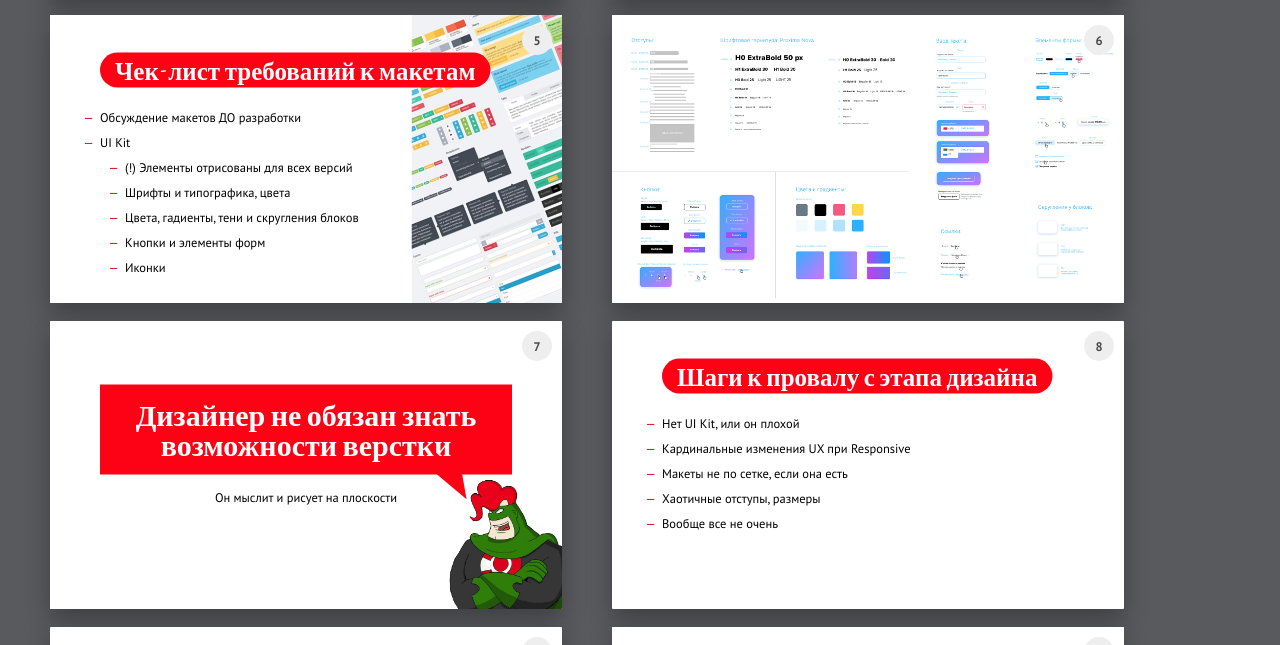
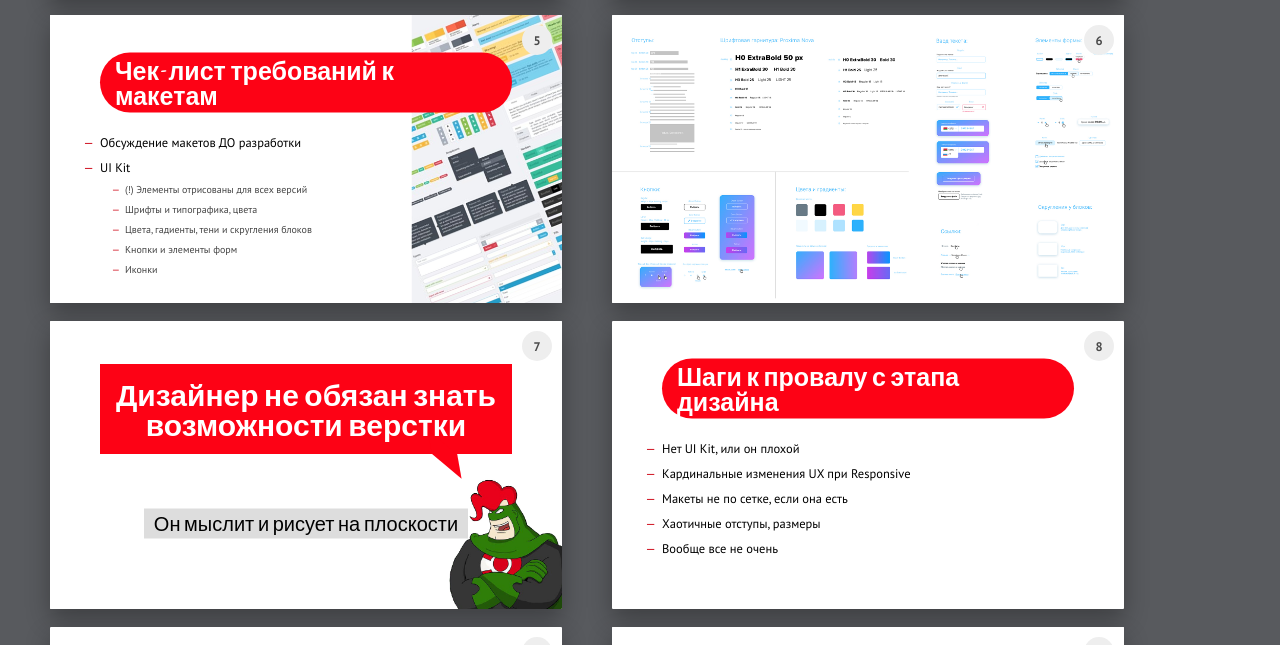
Before and after one commit to neesoglasnaja/FrontendConf2020, a website: page src/index.jade in a window 1280 px wide. Shown: the part 741-1386 px from the top of the page. Drawn offline with nearby package versions, Linux system fonts and the light colour scheme; files that its build step writes are made by us from their sources; files whose address does not match are found by name; a web font is replaced by a local one.

Commit message:
Update font info and вендуы

```diff
--- a/src/blocks/slide.jade
+++ b/src/blocks/slide.jade
@@ -1,6 +1,6 @@
 mixin slide(parameters)
 	- var name=parameters.name?""+parameters.name:""
-	- var shout=parameters.shout?" "+"shout shrink":""
+	- var shout=parameters.shout?" "+"shout":""
 	- var classes=parameters.classes?" "+parameters.classes:""
 	- var styles=parameters.styles?" "+parameters.styles:""
 
--- a/src/index.jade
+++ b/src/index.jade
@@ -20,9 +20,10 @@ html(lang='ru')
     header.caption
       h1 !{title}
     +slide({name: 'cover', header: title, classes:'label-header cover'})
-      p И немного про то, как не быть&nbsp;
-        span.strike мудаком
-        |  ленивым кодером
+      p
+        span.subtitle Как не быть&nbsp;
+          span.strike мудаком
+          |  ленивым кодером
       p.author Александра Шинкевич (
         a(href='https://twitter.com/neesoglasnaja' target="_blank") @neesoglasnaja
         | )
@@ -58,8 +59,9 @@ html(lang='ru')
             li Иконки
     +slide({header: "", classes: "label-header"})
       +cover('pictures/ui-kit.jpg')
-    +slide({header: "Дизайнер не обязан знать возможности верстки", shout: true, classes: 'label-header captain'})
-      p.captain-text.next Он мыслит и рисует на плоскости
+    +slide({header: "Дизайнер не обязан знать<br>возможности верстки", shout: true, classes: 'label-header captain'})
+      p.captain-text
+        span.subtitle Он мыслит и рисует на плоскости
       img.cover.width(src='pictures/cap.jpg')
     +slide({header: "Шаги к провалу с этапа дизайна", classes: "label-header"})
       ul
@@ -70,11 +72,12 @@ html(lang='ru')
         li.next Вообще все не очень
     +slide({header: "Плохой дизайн в коде", classes: "label-header"})
     +slide({header: "Проще и дешевле исправить дизайн,<br>чем писать плохой код", shout: true, classes: 'label-header captain'})
-      p.captain-text.next Клиенту тоже можно объяснить
+      p.captain-text Клиенту тоже можно объяснить
       img.cover.width(src='pictures/cap.jpg')
     +slide({header: "Хороший UI Kit в коде", classes: "label-header"})
     +slide({header: "Плохой код больно писать и поддерживать", shout: true, classes: 'label-header captain'})
-      p.captain-text.next Никто не любит говнокод
+      p.captain-text
+        span.subtitle Никто не любит говнокод
       img.cover.width(src='pictures/cap.jpg')
     +slide({header: "Не пиши плохой код", shout: true, classes: 'label-header captain'})
       p.captain-text.next Пиши хороший
--- a/src/styles/slides.styl
+++ b/src/styles/slides.styl
@@ -26,8 +26,6 @@ iframe
         position: absolute
         bottom: 15px;
         left: 36%
-    .strike
-        text-decoration: line-through
 #theend
     h2
         margin-top: -100px
@@ -38,6 +36,9 @@ iframe
         height: auto;
         min-width: 100%;
         min-height: 100%;
+
+.strike
+    text-decoration: line-through
 
 .img-full
     text-align center
--- a/src/styles/theme.styl
+++ b/src/styles/theme.styl
@@ -35,7 +35,15 @@ gray-color = #4a4a4a
         padding-left: 550px
     h2
         color #830000
-        font-family: 'Amatic SC'
+        font-family: 'Amatic SC', sans-serif;
+    .subtitle
+        font-family: 'Amatic SC', sans-serif;
+        background-color: #ddd
+        width: auto
+        display: inline-block;
+        font-size: 40px !important
+        padding: 5px 20px;
+        line-height: 50px;
     .formula
         font-size 48px
         margin 50px auto 0
@@ -61,6 +69,11 @@ gray-color = #4a4a4a
             bottom: 15%;
             left 50%
             margin-left: -100px
+    li > ul > li
+        color: #444;
+        line-height: 40px;
+        font-size: 20px;
+
 
 .html
     color #666
@@ -130,11 +143,12 @@ gray-color = #4a4a4a
             color #fff
             border-radius: 100px
             &.shout
-                width auto
-                margin-left 100px
+                width 800px
                 padding-top 20px
                 padding-bottom 20px
                 font-size 90px
+                left: 50%;
+                transform: translate(-50%, -50%);
         &.captain
             h2
                 margin: 0;
@@ -144,6 +158,10 @@ gray-color = #4a4a4a
                 border-radius: 0;
                 position relative
                 font-size: 60px;
+                height: 180px;
+                align-items: center;
+                justify-content: center;
+                display: flex;
                 &::after
                     content: ''
                     background-color: main-color
@@ -153,10 +171,11 @@ gray-color = #4a4a4a
                     position: absolute
                     bottom: -25px;
                     transform: rotate(-10deg) skewY(50deg)
-                    right: 100px;
+                    right: 110px;
+                    z-index -1
             .captain-text
                 position: absolute;
-                bottom: 30%;
+                bottom: 20%;
                 text-align: center;
                 width: 100%;
                 left: 0;
```
Also changed, not shown: index.html, slides.css, theme.css, 2 other files.
